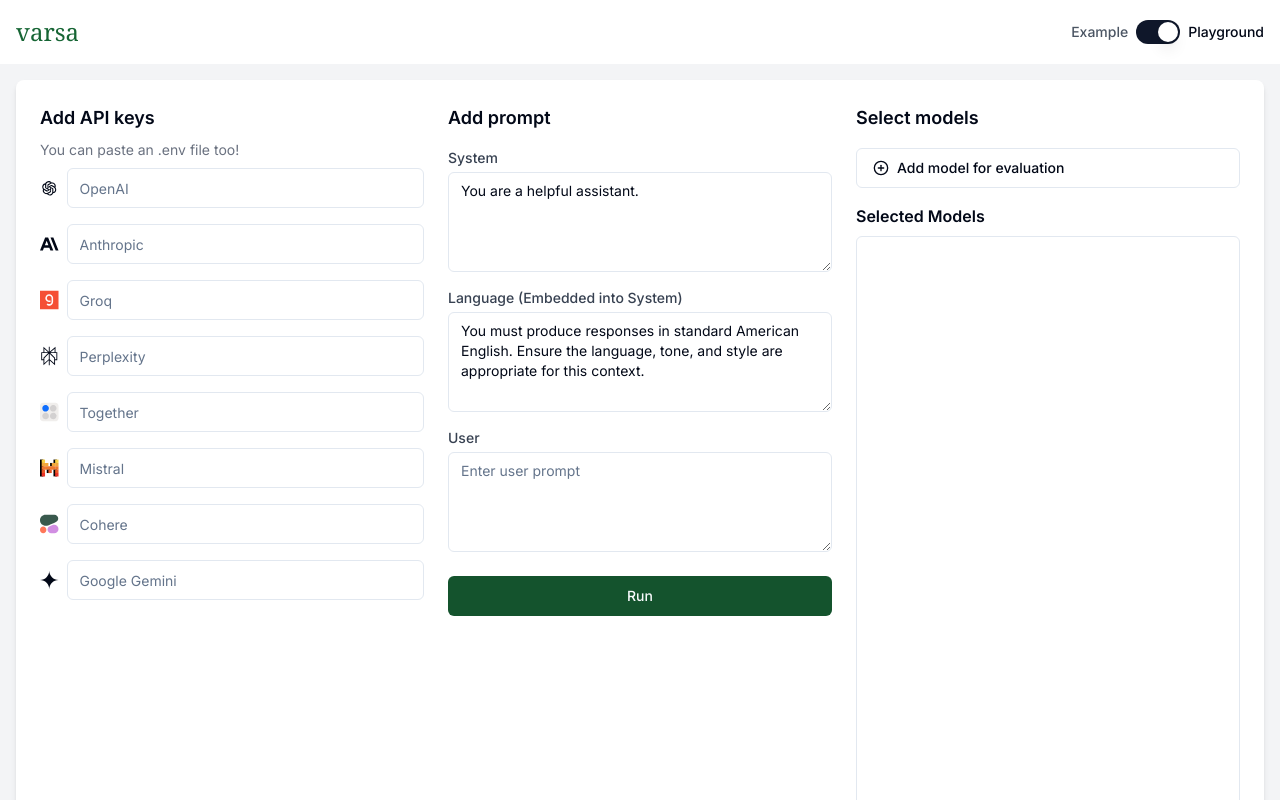
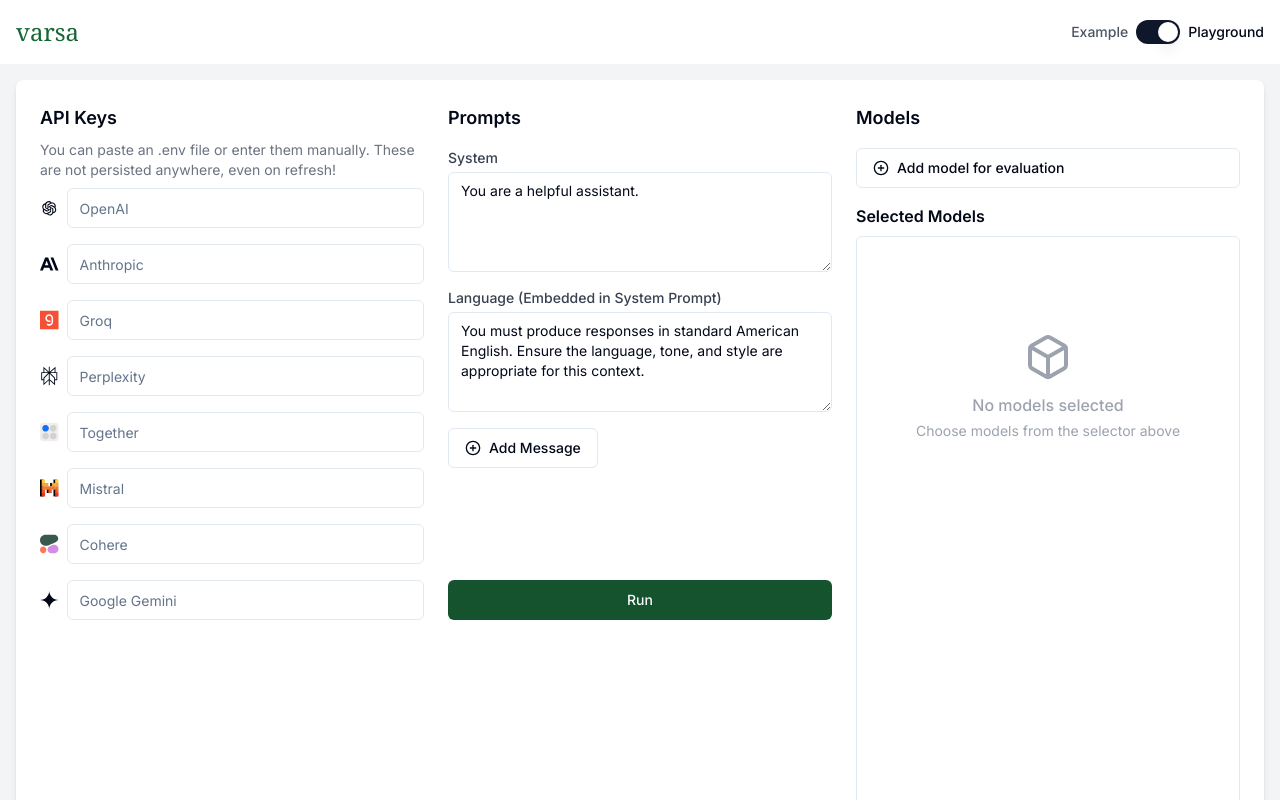
Before and after one commit to DineshTeja/varsa, a Next.js app: page /modelplayground in a window 1280 px wide. Shown: the top 800 px of the page. Built offline with nearby package versions, Linux system fonts and the light colour scheme.

Commit message:
message history addition

```diff
--- a/src/components/ModelPlayground.tsx
+++ b/src/components/ModelPlayground.tsx
@@ -7,7 +7,7 @@
 import ModelSelector from '@/components/ModelSelector';
 import PromptInput from '@/components/PromptInput';
 import { Collapsible, CollapsibleContent, CollapsibleTrigger } from "@/components/ui/collapsible";
-import { ChevronDown, ChevronUp, Minus } from "lucide-react";
+import { ChevronDown, ChevronUp, Minus, Box, Info } from "lucide-react";
 import { availableModels, ModelWithIcon } from '@/lib/modelUtils';
 import { useToast } from '@/components/ui/use-toast';
 
@@ -24,14 +24,16 @@
 const ModelPlayground: React.FC = () => {
     const { toast } = useToast();
     const [selectedModels, setSelectedModels] = useState<ModelWithIcon[]>([]);
-    const [systemPrompt, setSystemPrompt] = useState('You are a helpful assistant.');
-    const [userPrompt, setUserPrompt] = useState('');
-    const [languagePrompt, setLanguagePrompt] = useState('You must produce responses in standard American English. Ensure the language, tone, and style are appropriate for this context.');
     const [responses, setResponses] = useState<ModelResponse[]>([]);
     const [isLoading, setIsLoading] = useState(false);
     const [openCollapsibles, setOpenCollapsibles] = useState<{ [key: string]: boolean }>({});
     const [loadingModels, setLoadingModels] = useState<{ [key: string]: boolean }>({});
     const [apiKeys, setApiKeys] = useState<ApiKeys>({});
+
+    const [messages, setMessages] = useState<{ role: string; content: string; isDefault?: boolean }[]>([
+        { role: 'system', content: 'You are a helpful assistant.', isDefault: true },
+        { role: 'system-language', content: 'You must produce responses in standard American English. Ensure the language, tone, and style are appropriate for this context.', isDefault: true },
+    ]);
 
     const handleApiKeysChange = (newApiKeys: ApiKeys) => {
         setApiKeys(newApiKeys);
@@ -71,10 +73,10 @@
             return;
         }
 
-        if (systemPrompt === '') {
+        if (messages.length < 3) {
             toast({
-                title: 'Missing system prompt',
-                description: `Please provide a system prompt to run the models.`,
+                title: 'Missing prompts',
+                description: 'Please provide at least one user message.',
                 variant: 'destructive',
             });
             setIsLoading(false);
@@ -82,10 +84,11 @@
             return;
         }
 
-        if (userPrompt === '') {
+        const lastUserMessage = messages[messages.length - 1];
+        if (lastUserMessage.role !== 'user') {
             toast({
-                title: 'Missing user prompt',
-                description: `Please provide a user prompt to run the models.`,
+                title: 'Invalid message order',
+                description: 'The last message must be from the user.',
                 variant: 'destructive',
             });
             setIsLoading(false);
@@ -93,10 +96,10 @@
             return;
         }
 
-        if (userPrompt.length > 1000) {
+        if (lastUserMessage.content.length > 1000) {
             toast({
                 title: 'Uh oh! User prompt too long.',
-                description: `Your user prompt is too long. Please keep it under 1000 characters.`,
+                description: 'Your last user message is too long. Please keep it under 1000 characters.',
                 variant: 'destructive',
             });
             setIsLoading(false);
@@ -115,9 +118,7 @@
                         },
                         body: JSON.stringify({
                             models: [model],
-                            systemPrompt,
-                            userPrompt,
-                            languagePrompt,
+                            messages,
                             apiKey: apiKeys[model.provider],
                         }),
                     });
@@ -162,20 +163,26 @@
             <div className="col-span-2">
               <div className="grid grid-cols-2 gap-6">
                 <div>
-                  <h2 className="text-lg font-semibold mb-2">Add API keys</h2>
-                  <h3 className="text-sm text-gray-500 mb-2">You can paste an .env file too!</h3>
+                  <h2 className="text-lg font-semibold mb-2">API Keys</h2>
+                  <h3 className="text-sm text-gray-500 mb-2">You can paste an .env file or enter them manually. These are not persisted anywhere, even on refresh!</h3>
                   <ApiKeyInput onApiKeysChange={handleApiKeysChange} />
                 </div>
+                <div className="flex flex-col justify-between">
                   <div>
-                  <h2 className="text-lg font-semibold mb-4">Add prompt</h2>
-                  <PromptInput
+                    <h2 className="text-lg font-semibold mb-4">Prompts</h2>
+                    {/* <PromptInput
                       systemPrompt={systemPrompt}
                       setSystemPrompt={setSystemPrompt}
                       userPrompt={userPrompt}
                       setUserPrompt={setUserPrompt}
                       languagePrompt={languagePrompt}
                       setLanguagePrompt={setLanguagePrompt}
+                    /> */}
+                    <PromptInput
+                        messages={messages}
+                        setMessages={setMessages}
                     />
+                  </div>
                   <div className="mt-6">
                     <Button className="w-full bg-green-900" onClick={handleRun} disabled={isLoading}>
                       {isLoading ? 'Generating...' : 'Run'}
@@ -185,7 +192,7 @@
               </div>
             </div>
             <div className="col-span-1">
-              <h2 className="text-lg font-semibold mb-4">Select models</h2>
+              <h2 className="text-lg font-semibold mb-4">Models</h2>
                 <div className="w-full">
                     <ModelSelector
                     selectedModels={selectedModels}
@@ -197,7 +204,16 @@
                 <div className="mt-4">
                     <h3 className="text-md font-semibold mb-2">Selected Models</h3>
                     <ScrollArea className="h-full min-h-[800px] w-full rounded-md border p-4">
-                        {selectedModels.map((model, index) => (
+                        {selectedModels.length === 0 ? (
+                            <div className="flex flex-col items-center justify-center h-full text-gray-400 mt-20">
+                                <Box className="w-12 h-12 mb-3 stroke-current" />
+                                <p className="text-base font-medium mb-1">No models selected</p>
+                                <div className="flex items-center text-sm">
+                                    <span>Choose models from the selector above</span>
+                                </div>
+                            </div>
+                        ) : (
+                            selectedModels.map((model, index) => (
                                 <Collapsible key={index} className="mb-4 pb-4 border-b last:border-b-0">
                                     <div className="flex justify-between items-center">
                                     <div className="flex items-center">
@@ -258,7 +274,8 @@
                                     )}
                                     </CollapsibleContent>
                                 </Collapsible>
-                        ))}
+                            ))
+                        )}
                     </ScrollArea>
                 </div>
             </div>
--- a/src/components/PromptInput.tsx
+++ b/src/components/PromptInput.tsx
@@ -1,61 +1,63 @@
 import React from 'react';
 import { Textarea } from '@/components/ui/textarea';
+import { Button } from '@/components/ui/button';
+import { PlusCircle, MinusCircle } from 'lucide-react';
 
 interface PromptInputProps {
-  systemPrompt: string;
-  setSystemPrompt: React.Dispatch<React.SetStateAction<string>>;
-  userPrompt: string;
-  setUserPrompt: React.Dispatch<React.SetStateAction<string>>;
-  languagePrompt: string;
-  setLanguagePrompt: React.Dispatch<React.SetStateAction<string>>;
+  messages: { role: string; content: string; isDefault?: boolean }[];
+  setMessages: React.Dispatch<React.SetStateAction<{ role: string; content: string; isDefault?: boolean }[]>>;
 }
 
 const PromptInput: React.FC<PromptInputProps> = ({
-  systemPrompt,
-  setSystemPrompt,
-  userPrompt,
-  setUserPrompt,
-  languagePrompt,
-  setLanguagePrompt,
+  messages,
+  setMessages,
 }) => {
+  const handleAddMessage = () => {
+    const lastMessage = messages[messages.length - 1];
+    const newRole = lastMessage.role === 'user' ? 'assistant' : 'user';
+    setMessages(prev => [...prev, { role: newRole, content: '' }]);
+  };
+
+  const handleMessageChange = (index: number, content: string) => {
+    setMessages(prev => prev.map((msg, i) => i === index ? { ...msg, content } : msg));
+  };
+
+  const handleDeleteMessage = (index: number) => {
+    setMessages(prev => prev.filter((_, i) => i !== index));
+  };
+
   return (
     <div className="space-y-4">
-      <div>
-        <label htmlFor="system-prompt" className="block text-sm font-medium text-gray-700 mb-1">
-          System
+      {messages.map((message, index) => (
+        <div key={index} className="relative">
+          <div className="flex justify-between items-center mb-1">
+            <label className="block text-sm font-medium text-gray-700">
+              {message.role === 'system-language'
+                ? 'Language (Embedded in System Prompt)'
+                : message.role.charAt(0).toUpperCase() + message.role.slice(1)}
             </label>
+            {!message.isDefault && (
+              <Button
+                variant="ghost"
+                size="sm"
+                onClick={() => handleDeleteMessage(index)}
+                className="p-0.5 h-auto hover:bg-red-500 text-black hover:text-white"
+              >
+                <MinusCircle className="h-4 w-4" />
+              </Button>
+            )}
+          </div>
+          <div className="relative">
             <Textarea
-          id="system-prompt"
-          value={systemPrompt}
-          onChange={(e) => setSystemPrompt(e.target.value)}
-          placeholder="Enter system prompt"
+              value={message.content}
+              onChange={(e) => handleMessageChange(index, e.target.value)}
               className="min-h-[100px]"
+              placeholder={`Enter ${message.role} message`}
             />
           </div>
-      <div>
-        <label htmlFor="user-prompt" className="block text-sm font-medium text-gray-700 mb-1">
-          Language (Embedded into System)
-        </label>
-        <Textarea
-          id="language-prompt"
-          value={languagePrompt}
-          onChange={(e) => setLanguagePrompt(e.target.value)}
-          placeholder="Enter language prompt"
-          className="min-h-[100px]"
-        />
         </div>
-      <div>
-        <label htmlFor="user-prompt" className="block text-sm font-medium text-gray-700 mb-1">
-          User
-        </label>
-        <Textarea
-          id="user-prompt"
-          value={userPrompt}
-          onChange={(e) => setUserPrompt(e.target.value)}
-          placeholder="Enter user prompt"
-          className="min-h-[100px]"
-        />
-      </div>
+      ))}
+      <Button variant="outline" onClick={handleAddMessage}><PlusCircle className="w-4 h-4 mr-2" /> Add Message</Button>
     </div>
   );
 };
--- a/src/lib/modelUtils.ts
+++ b/src/lib/modelUtils.ts
@@ -16,7 +16,7 @@
   { id: 'gpt-4o', name: 'GPT-4o', icon: AiOutlineOpenAI, provider: 'openai'},
   { id: 'gpt-4o-mini', name: 'GPT-4o Mini', icon: AiOutlineOpenAI, provider: 'openai'},
   { id: 'gpt-4-turbo', name: 'GPT-4 Turbo', icon: AiOutlineOpenAI, provider: 'openai'},
-  { id: 'gpt-4', name: 'GPT-4', icon: AiOutlineOpenAI, provider: 'openai'},
+  { id: 'gpt-4', name: 'GPT-4 (Legacy Model)', icon: AiOutlineOpenAI, provider: 'openai'},
   { id: 'claude-3-opus-20240229', name: 'Claude 3 Opus', icon: SiAnthropic, provider: 'anthropic'},
   { id: 'claude-3-sonnet-20240229', name: 'Claude 3 Sonnet', icon: SiAnthropic, provider: 'anthropic'},
   { id: 'open-mistral-7b', name: 'Mistral 7B', provider: 'mistral', icon: MistralIcon },
--- a/src/pages/api/generate-anthropic.ts
+++ b/src/pages/api/generate-anthropic.ts
@@ -7,9 +7,9 @@
     return res.status(405).json({ message: 'Method Not Allowed' });
   }
 
-  const { models, systemPrompt, userPrompt, languagePrompt, apiKey } = req.body;
+  const { models, messages, apiKey } = req.body;
 
-  if (!models || !Array.isArray(models) || models.length === 0 || !apiKey) {
+  if (!models || !Array.isArray(models) || models.length === 0 || !messages || !Array.isArray(messages) || messages.length === 0 || !apiKey) {
     return res.status(400).json({ message: 'Invalid request body' });
   }
 
@@ -19,13 +19,17 @@
 
   try {
     const responses = await Promise.all(models.map(async (model: AnthropicModel) => {
+      const systemMessage = messages.find(msg => msg.role === 'system' || msg.role === 'system-language');
+      const userMessages = messages.filter(msg => msg.role !== 'system' && msg.role !== 'system-language');
+
       const message = await anthropic.messages.create({
         model: model.id,
         max_tokens: 1024,
-        system: `${systemPrompt}\n${languagePrompt}`,
-        messages: [
-          { role: "user", content: userPrompt }
-        ]
+        system: systemMessage ? systemMessage.content : '',
+        messages: userMessages.map(msg => ({
+          role: msg.role,
+          content: msg.content
+        }))
       });
 
       return {
--- a/src/pages/api/generate-cohere.ts
+++ b/src/pages/api/generate-cohere.ts
@@ -7,9 +7,9 @@
     return res.status(405).json({ message: 'Method Not Allowed' });
   }
 
-  const { models, systemPrompt, userPrompt, languagePrompt, apiKey } = req.body;
+  const { models, messages, apiKey } = req.body;
 
-  if (!models || !Array.isArray(models) || models.length === 0 || !apiKey) {
+  if (!models || !Array.isArray(models) || models.length === 0 || !messages || !Array.isArray(messages) || messages.length === 0 || !apiKey) {
     return res.status(400).json({ message: 'Invalid request body' });
   }
 
@@ -19,10 +19,13 @@
 
   try {
     const responses = await Promise.all(models.map(async (model: CohereModel) => {
+      const systemMessage = messages.find(msg => msg.role === 'system' || msg.role === 'system-language');
+      const userMessage = messages.find(msg => msg.role === 'user');
+
       const response = await cohere.chat({
         model: model.id,
-        message: userPrompt,
-        preamble: `${systemPrompt}\n${languagePrompt}`,
+        message: userMessage?.content || '',
+        preamble: systemMessage?.content || '',
       });
 
       return {
--- a/src/pages/api/generate-google.ts
+++ b/src/pages/api/generate-google.ts
@@ -7,9 +7,9 @@
     return res.status(405).json({ message: 'Method Not Allowed' });
   }
 
-  const { models, systemPrompt, userPrompt, languagePrompt, apiKey } = req.body;
+  const { models, messages, apiKey } = req.body;
 
-  if (!models || !Array.isArray(models) || models.length === 0 || !apiKey) {
+  if (!models || !Array.isArray(models) || models.length === 0 || !messages || !Array.isArray(messages) || messages.length === 0 || !apiKey) {
     return res.status(400).json({ message: 'Invalid request body' });
   }
 
@@ -19,7 +19,7 @@
     const responses = await Promise.all(models.map(async (model: GeminiModel) => {
       const geminiModel = genAI.getGenerativeModel({ model: model.id });
 
-      const prompt = `${systemPrompt}\n${languagePrompt}\n\nUser: ${userPrompt}`;
+      const prompt = messages.map(msg => `${msg.role.charAt(0).toUpperCase() + msg.role.slice(1)}: ${msg.content}`).join('\n\n');
       const result = await geminiModel.generateContent(prompt);
       const response = await result.response;
       const text = response.text();
--- a/src/pages/api/generate-groq.ts
+++ b/src/pages/api/generate-groq.ts
@@ -7,9 +7,9 @@
     return res.status(405).json({ message: 'Method Not Allowed' });
   }
 
-  const { models, systemPrompt, userPrompt, languagePrompt, apiKey } = req.body;
+  const { models, messages, apiKey } = req.body;
 
-  if (!models || !Array.isArray(models) || models.length === 0 || !apiKey) {
+  if (!models || !Array.isArray(models) || models.length === 0 || !messages || !Array.isArray(messages) || messages.length === 0 || !apiKey) {
     return res.status(400).json({ message: 'Invalid request body' });
   }
 
@@ -21,10 +21,10 @@
     const responses = await Promise.all(models.map(async (model: GroqModel) => {
       const completion = await groq.chat.completions.create({
         model: model.id,
-        messages: [
-          { role: 'system', content: `${systemPrompt}\n${languagePrompt}` },
-          { role: 'user', content: userPrompt },
-        ],
+        messages: messages.map(msg => ({
+          role: msg.role === 'system-language' ? 'system' : msg.role,
+          content: msg.content
+        })),
       });
 
       return {
--- a/src/pages/api/generate-mistral.ts
+++ b/src/pages/api/generate-mistral.ts
@@ -7,24 +7,24 @@
     return res.status(405).json({ message: 'Method Not Allowed' });
   }
 
-  const { models, systemPrompt, userPrompt, languagePrompt, apiKey } = req.body;
+  const { models, messages, apiKey } = req.body;
 
-  if (!models || !Array.isArray(models) || models.length === 0 || !apiKey) {
+  if (!models || !Array.isArray(models) || models.length === 0 || !messages || !Array.isArray(messages) || messages.length === 0 || !apiKey) {
     return res.status(400).json({ message: 'Invalid request body' });
   }
 
   const mistral = new Mistral({
-        apiKey: process.env["MISTRAL_API_KEY"] ?? "",
-    });
+    apiKey: apiKey,
+  });
 
   try {
     const responses = await Promise.all(models.map(async (model: MistralModel) => {
       const chatResponse = await mistral.chat.complete({
         model: model.id,
-        messages: [
-          { role: 'system', content: `${systemPrompt}\n${languagePrompt}` },
-          { role: 'user', content: userPrompt },
-        ],
+        messages: messages.map(msg => ({
+          role: msg.role === 'system-language' ? 'system' : msg.role,
+          content: msg.content
+        })),
       });
 
       return {
--- a/src/pages/api/generate-openai.ts
+++ b/src/pages/api/generate-openai.ts
@@ -7,9 +7,9 @@
     return res.status(405).json({ message: 'Method Not Allowed' });
   }
 
-  const { models, systemPrompt, userPrompt, languagePrompt, apiKey } = req.body;
+  const { models, messages, apiKey } = req.body;
 
-  if (!models || !Array.isArray(models) || models.length === 0 || !apiKey) {
+  if (!models || !Array.isArray(models) || models.length === 0 || !messages || !Array.isArray(messages) || messages.length === 0 || !apiKey) {
     return res.status(400).json({ message: 'Invalid request body' });
   }
 
@@ -19,10 +19,10 @@
     const responses = await Promise.all(models.map(async (model: OpenAIModel) => {
       const completion = await openai.chat.completions.create({
         model: model.id,
-        messages: [
-          { role: 'system', content: `${systemPrompt}\n${languagePrompt}` },
-          { role: 'user', content: userPrompt },
-        ],
+        messages: messages.map(msg => ({
+          role: msg.role === 'system-language' ? 'system' : msg.role,
+          content: msg.content
+        })),
       });
 
       return {
--- a/src/pages/api/generate-perplexity.ts
+++ b/src/pages/api/generate-perplexity.ts
@@ -7,9 +7,9 @@
     return res.status(405).json({ message: 'Method Not Allowed' });
   }
 
-  const { models, systemPrompt, userPrompt, languagePrompt, apiKey } = req.body;
+  const { models, messages, apiKey } = req.body;
 
-  if (!models || !Array.isArray(models) || models.length === 0 || !apiKey) {
+  if (!models || !Array.isArray(models) || models.length === 0 || !messages || !Array.isArray(messages) || messages.length === 0 || !apiKey) {
     return res.status(400).json({ message: 'Invalid request body' });
   }
 
@@ -17,10 +17,10 @@
     const responses = await Promise.all(models.map(async (model: PerplexityModel) => {
       const { data } = await pplx.post_chat_completions({
         model: model.id,
-        messages: [
-          { role: 'system', content: `${systemPrompt}\n${languagePrompt}` },
-          { role: 'user', content: userPrompt },
-        ],
+        messages: messages.map(msg => ({
+          role: msg.role === 'system-language' ? 'system' : msg.role,
+          content: msg.content
+        })),
       });
 
       return {
--- a/src/pages/api/generate-together.ts
+++ b/src/pages/api/generate-together.ts
@@ -7,9 +7,9 @@
     return res.status(405).json({ message: 'Method Not Allowed' });
   }
 
-  const { models, systemPrompt, userPrompt, languagePrompt, apiKey } = req.body;
+  const { models, messages, apiKey } = req.body;
 
-  if (!models || !Array.isArray(models) || models.length === 0 || !apiKey) {
+  if (!models || !Array.isArray(models) || models.length === 0 || !messages || !Array.isArray(messages) || messages.length === 0 || !apiKey) {
     return res.status(400).json({ message: 'Invalid request body' });
   }
 
@@ -19,10 +19,10 @@
     const responses = await Promise.all(models.map(async (model: TogetherModel) => {
         const completion = await together.chat.completions.create({
           model: model.id,
-        messages: [
-          { role: 'system', content: `${systemPrompt}\n${languagePrompt}` },
-          { role: 'user', content: userPrompt },
-        ],
+          messages: messages.map(msg => ({
+            role: msg.role === 'system-language' ? 'system' : msg.role,
+            content: msg.content
+          })),
           max_tokens: 512,
           temperature: 0.7,
           top_p: 0.7,
```
Lines whose indentation alone changed are shown as unchanged.
